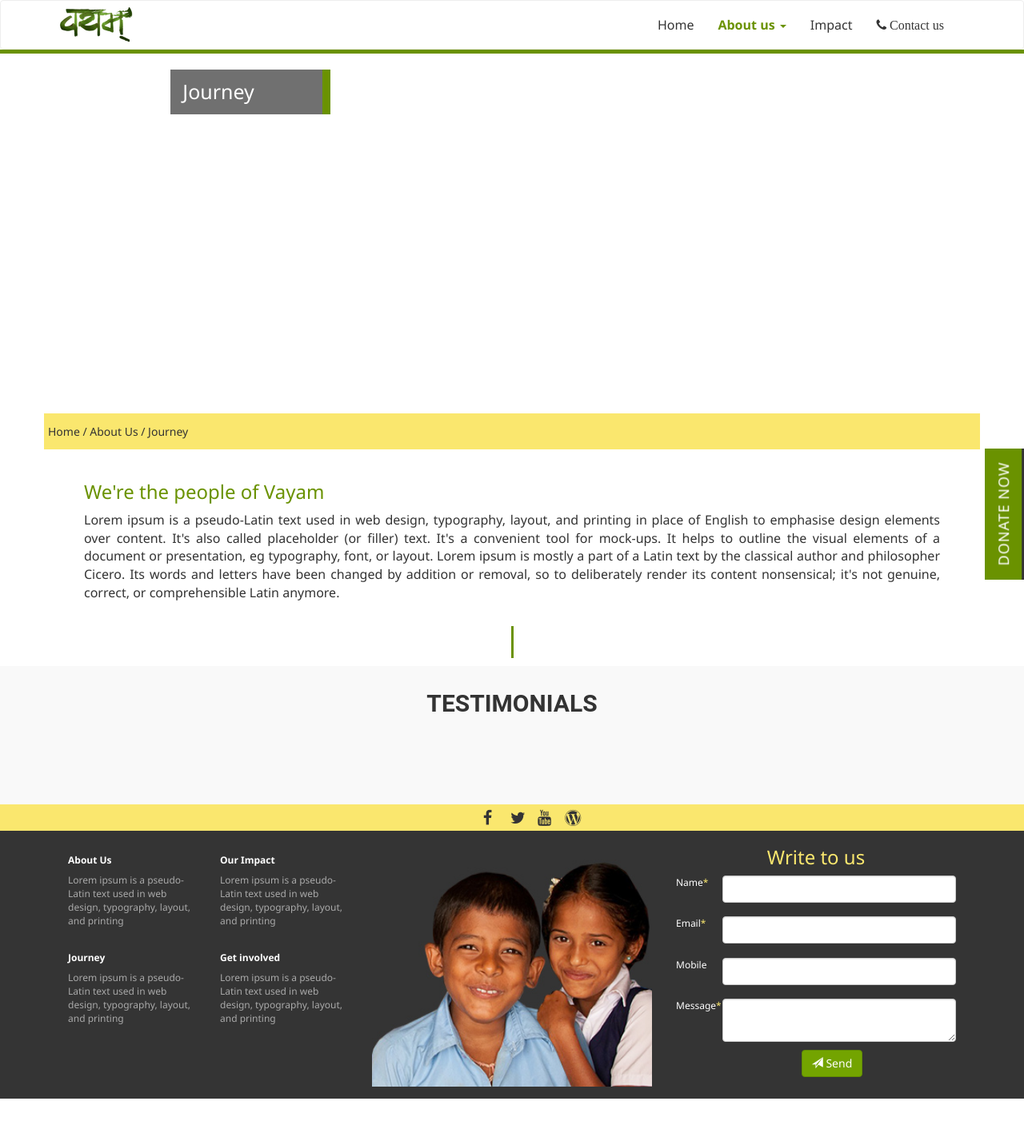
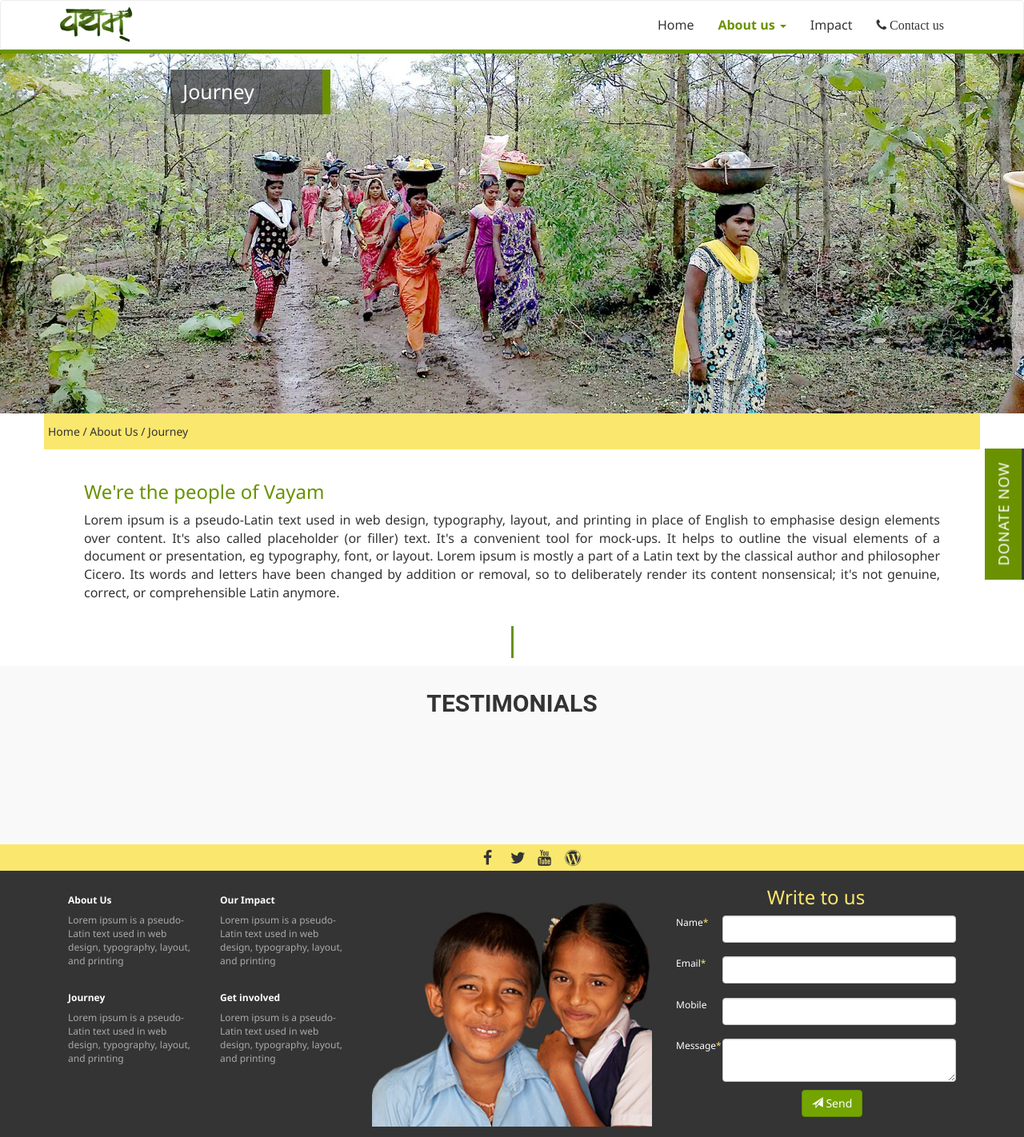
Before and after one commit to Vayamdev/vayam-ui, a website: page index.html at #!/journey in a window 1280 px wide. Shown: the whole page at 80% size. Before the commit the page ends 1374 px from the top, so only its background shows below. Drawn offline with Linux system fonts and the light colour scheme; some packages are replaced by stand-ins of ours; no server answers.

Commit message:
Image related changes

```diff
--- a/components/aboutus/journey/journeyView.html
+++ b/components/aboutus/journey/journeyView.html
@@ -30,7 +30,7 @@
     <!-- Testimonials -->
     <div class="container-fluid testimonial">
         <h2>Testimonials</h2>
-        <div id="myCarousel" class="vayam-carousel">
+        <div id="myCarousel" class="vayam-carousel container">
             <div uib-carousel active="active" interval="myInterval" no-wrap="noWrapSlides">
                 <div class="carousel-inner">
                     <div uib-slide class="item carousel-item active" ng-repeat="slide in slides" index="$index">
--- a/shared/imagebanner/imagebannerDirective.js
+++ b/shared/imagebanner/imagebannerDirective.js
@@ -2,7 +2,7 @@ rootModule.directive('imageBanner', function(){
     return {
         restrict: 'E',
         templateUrl: '/shared/imagebanner/imageBannerTemplate.html',
-        scope: true,
+        scope: false,
         controller: ['$scope', '$route', function($scope, $route) {
             $scope.activepage = $route.current.activepage;
             $scope.activetab = $route.current.activetab;
--- a/shared/imagebanner/imagebannerTemplate.html
+++ b/shared/imagebanner/imagebannerTemplate.html
@@ -1,5 +1,5 @@
 <div class="imagebanner">
-    <div class="slide" ng-style="{'background-image':'url({{bannerUrl}})'}">
+    <div class="slide" ng-style="{'background-image':'url(' + bannerUrl + ')'}">
         <div class="banner-text-container container col-xs-offset-2">
                 <div class="banner-text">
                     {{activepage}}
```
Also changed, not shown: components/aboutus/journey/journeyController.js (+1 -26 lines).
